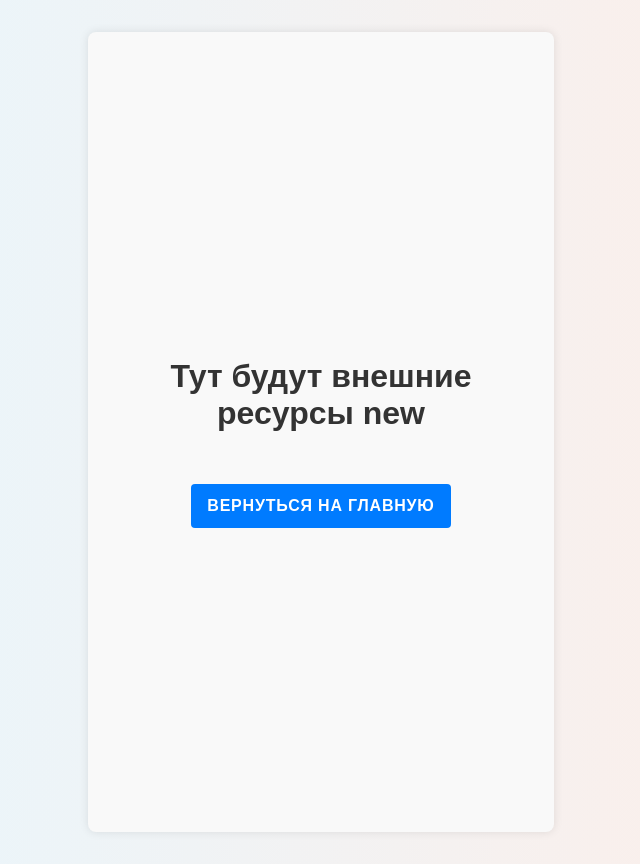
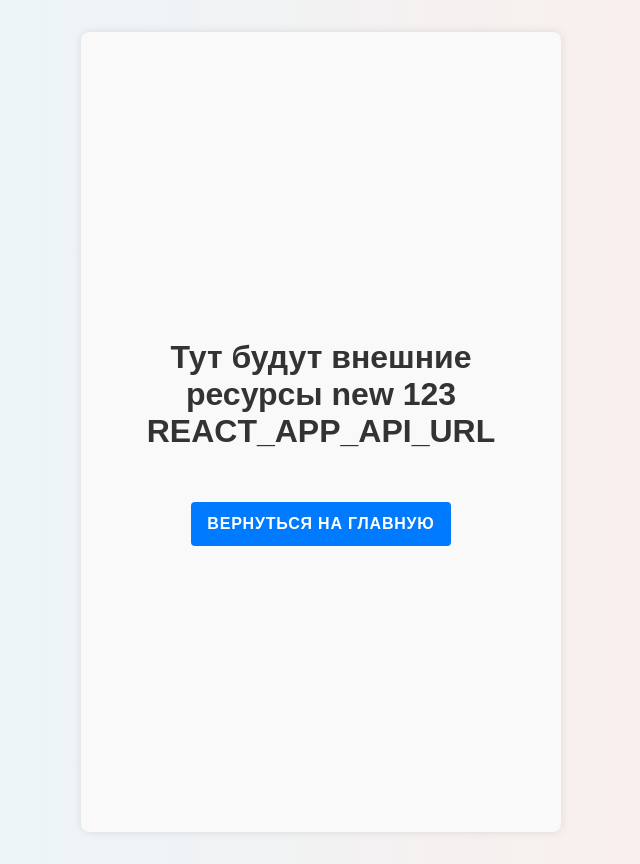
Before and after one commit to Xanarey/EverGrow-Bank-UI, a React (Create React App) app: page /products in a window 1280 px wide. Shown: the whole page, without its empty margins (319-959 px from the left). Built offline with nearby package versions, Linux system fonts and the light colour scheme.

Commit message:
npm script

```diff
--- a/src/components/auth/AuthForm.js
+++ b/src/components/auth/AuthForm.js
@@ -7,7 +7,7 @@ function AuthForm() {
     const [email, setEmail] = useState('');
     const [password, setPassword] = useState('');
     const [errorMessage, setErrorMessage] = useState(''); // Состояние для хранения сообщения об ошибке
-    const apiUrl = "http://158.160.154.130:8080";
+    const apiUrl = process.env.REACT_APP_API_URL;
 
 
     const handleSubmit = async (event) => {
--- a/src/components/general-page/navNavigation/products/products.js
+++ b/src/components/general-page/navNavigation/products/products.js
@@ -7,7 +7,7 @@ const Products = () => {
 
     return (
         <div className="container">
-            <h1>Тут будут внешние ресурсы new </h1>
+            <h1>Тут будут внешние ресурсы new 123 REACT_APP_API_URL </h1>
             <button onClick={() => navigate('/hello-auth-user')}>Вернуться на главную</button>
         </div>
     );
```
